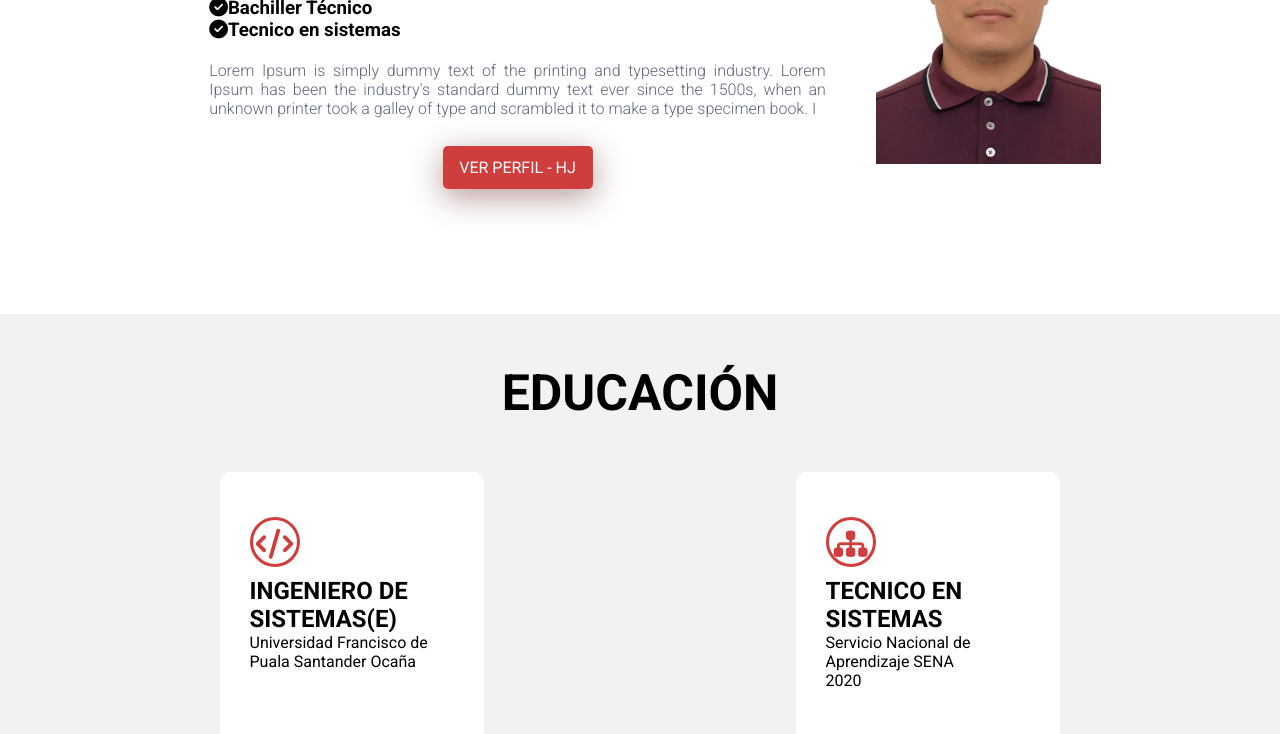
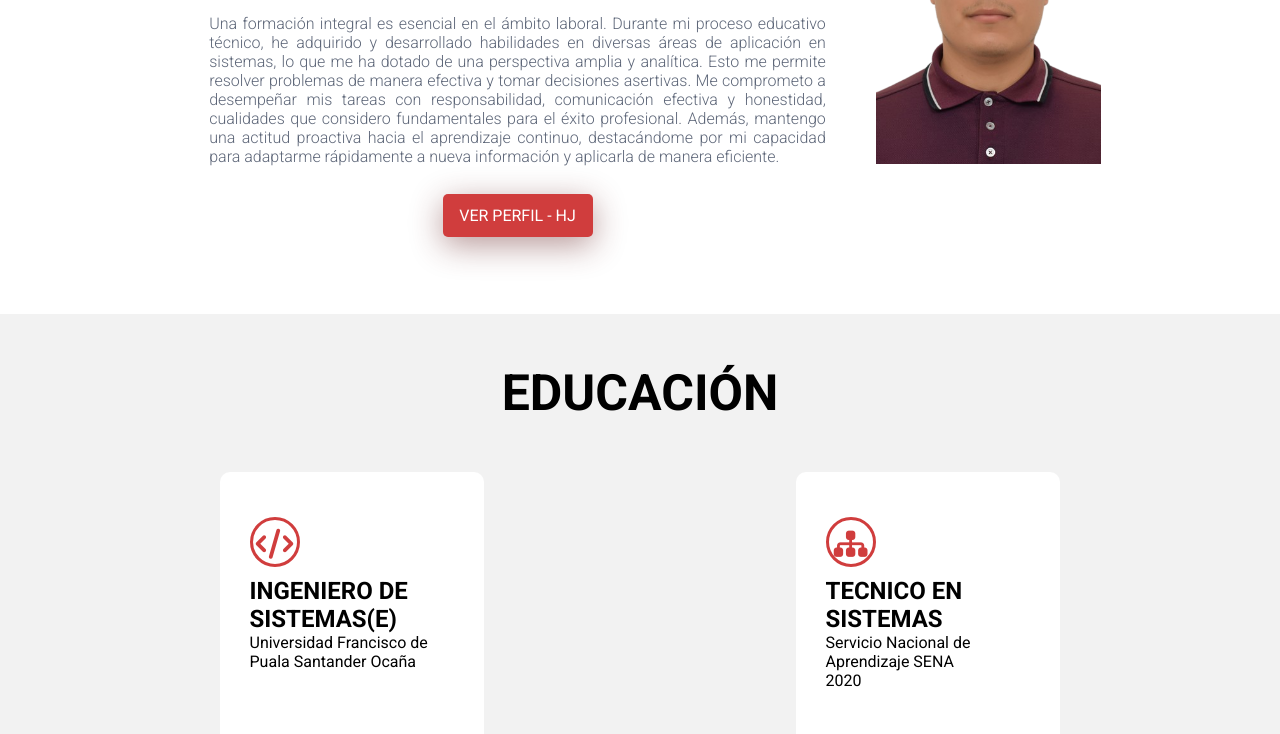
Before and after one commit to MarcosC135/curriculumvitae, a plain HTML site: page index.html in a window 1280 px wide. Shown: the part 366-1100 px from the top of the page. Drawn offline with Linux system fonts and the light colour scheme.

Commit message:
Ultima modificacion

```diff
--- a/index.html
+++ b/index.html
@@ -22,7 +22,7 @@
                     <a href="#educacion">Educación</a>
                     <a href="#habilidades">Habilidades</a>
                     <a href="#certificados">Certificados</a>
-                    <a href="#contacto">Contacto</a>
+                    <a href="#infopersonal">Contacto</a>
                 </div>
                 <div class="hamburguer">
                     <i class="fa-solid fa-bars"></i>
@@ -38,7 +38,13 @@
                         <h3><i class="fa-solid fa-circle-check"></i>Bachiller Técnico</h3>
                         <h3><i class="fa-solid fa-circle-check"></i>Tecnico en sistemas</h3>
                     </div>
-                    <p>Lorem Ipsum is simply dummy text of the printing and typesetting industry. Lorem Ipsum has been the industry's standard dummy text ever since the 1500s, when an unknown printer took a galley of type and scrambled it to make a type specimen book. I</p>
+                    <p>Una formación integral es esencial en el ámbito laboral. Durante mi proceso educativo técnico, he adquirido y
+                        desarrollado habilidades en diversas áreas de aplicación en sistemas, lo que me ha dotado de una perspectiva amplia
+                        y analítica. Esto me permite resolver problemas de manera efectiva y tomar decisiones asertivas.
+                        Me comprometo a desempeñar mis tareas con responsabilidad, comunicación efectiva y honestidad, cualidades que
+                        considero fundamentales para el éxito profesional. Además, mantengo una actitud proactiva hacia el aprendizaje
+                        continuo, destacándome por mi capacidad para adaptarme rápidamente a nueva información y aplicarla de
+                        manera eficiente.</p>
                     <a href="Docs/Hoja de vida nueva.pdf" target="_blank">Ver Perfil - HJ</a>
                 </section>
                 <img src="img/Marcos Castellanos.png" alt="">
```
Also changed, not shown: 2 other files.
